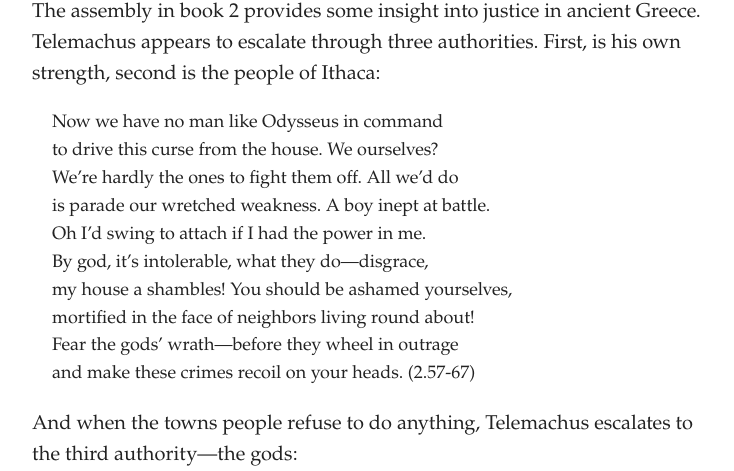
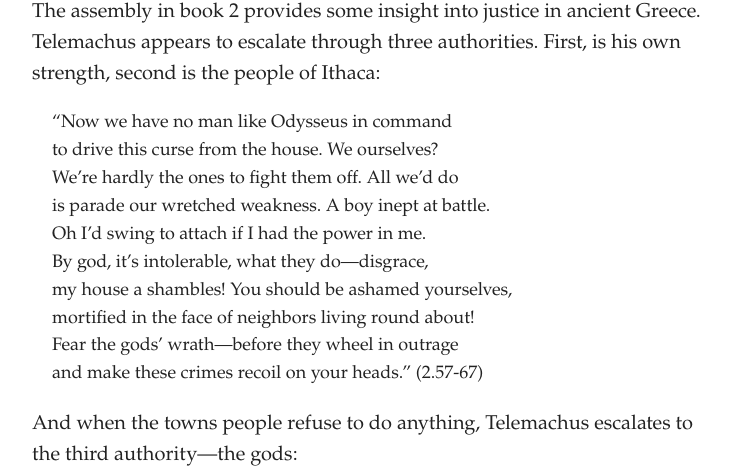
Before and after one commit to artsandmetaphysics/goodlifeodyssey, a Jekyll site: the page built from _documents/the-odyssey.md, in a window 1280 px wide and 900 px high, scrolled down 2207 px. Shown: the part 146-617 px from the top of the window, without its empty margins (268-1002 px from the left). Built offline with Jekyll 4.4.1, drawn with Linux system fonts in a browser that asks for light colours.

Commit message:
Add missing quotes

```diff
--- a/_documents/the-odyssey.md
+++ b/_documents/the-odyssey.md
@@ -81,7 +81,7 @@ The Greeks’ explanation for the existence of pain and suffering appears to be
 The assembly in book 2 provides some insight into justice in ancient Greece.  Telemachus appears to escalate through three authorities.  First, is his own strength, second is the people of Ithaca:
 
 <blockquote class="poetry">
-<p>Now we have no man like Odysseus in command</p>
+<p>“Now we have no man like Odysseus in command</p>
 <p>to drive this curse from the house.  We ourselves?</p>
 <p>We’re hardly the ones to fight them off.  All we’d do</p>
 <p>is parade our wretched weakness.  A boy inept at battle.</p>
@@ -90,7 +90,7 @@ The assembly in book 2 provides some insight into justice in ancient Greece.  Te
 <p>my house a shambles!  You should be ashamed yourselves,</p>
 <p>mortified in the face of neighbors living round about!</p>
 <p>Fear the gods’ wrath—before they wheel in outrage</p>
-<p>and make these crimes recoil on your heads. (2.57-67)</p>
+<p>and make these crimes recoil on your heads.” (2.57-67)</p>
 </blockquote>
 
 And when the towns people refuse to do anything, Telemachus escalates to the third authority—the gods:
```
Also changed, not shown: documents/the-odyssey.md (+2 -2 lines).
